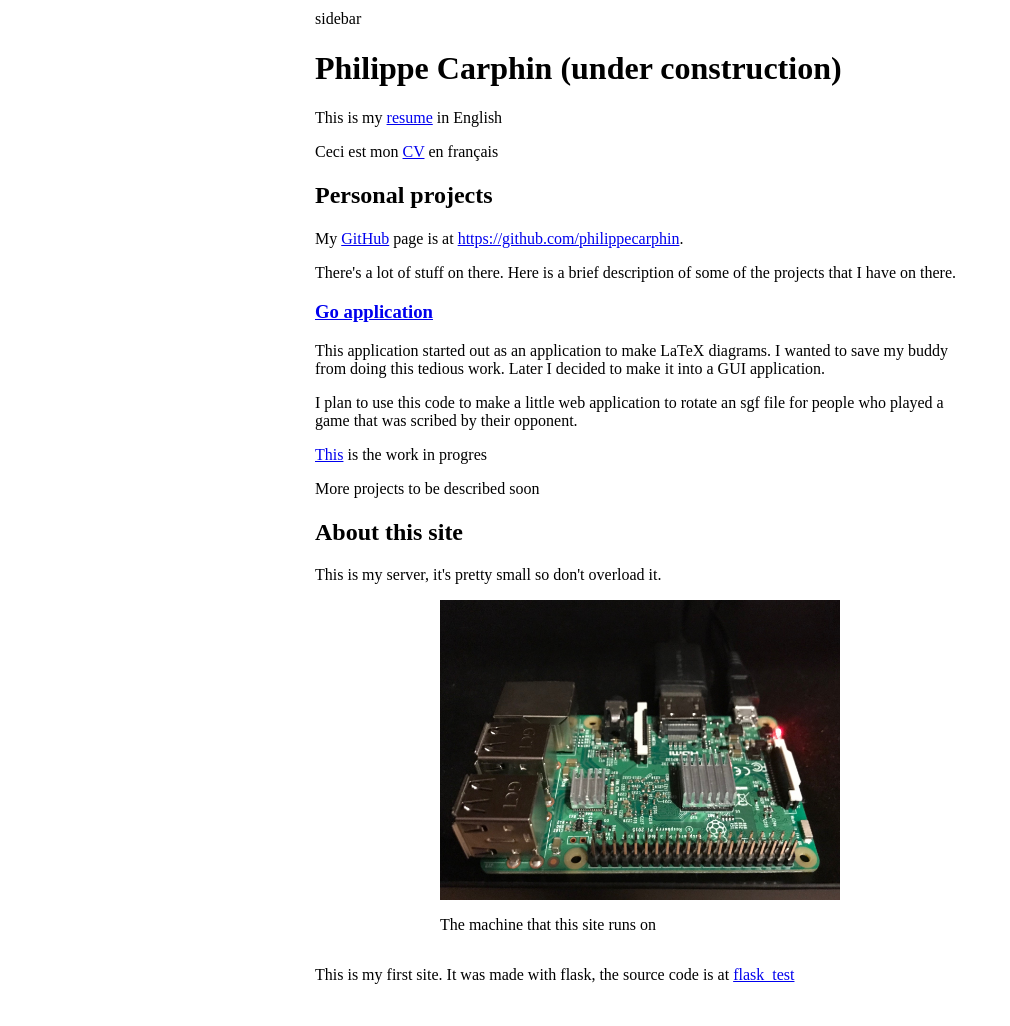
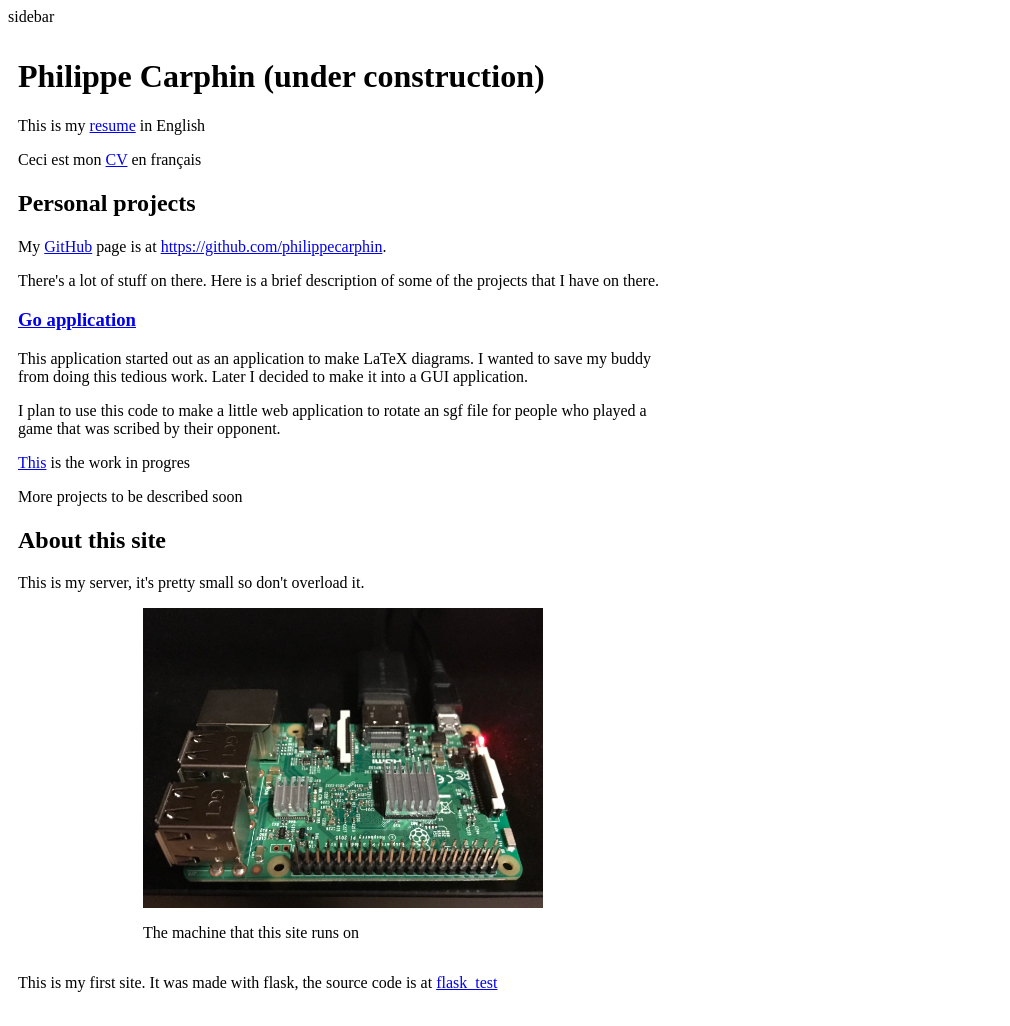
Before and after one commit to PhilippeCarphin/flask_test, a Flask app: page / in a window 1280 px wide. Shown: the whole page, without its empty margins (0-1010 px from the left). Before the commit the page ends 984 px from the top, so only its background shows below. Run offline with Flask 2, Linux system fonts and the light colour scheme; parts of the project's set-up code (start-up, migrations or seed data) failed here and were passed over.

Commit message:
Moved style of body to style of content

```diff
--- a/app/static/style.css
+++ b/app/static/style.css
@@ -1,8 +1,4 @@
 body {
-    max-width:650px;
-    margin:auto;
-	padding:10px;
-	font:"Segoe UI"
 }
 
 h1,h2,h3 {
@@ -14,3 +10,10 @@ h1,h2,h3 {
     flex-direction: row;
     justify-content: center;
 }
+
+.content {
+    max-width:650px;
+    margin:0px;
+	padding:10px;
+	font:"Segoe UI"
+}
```
